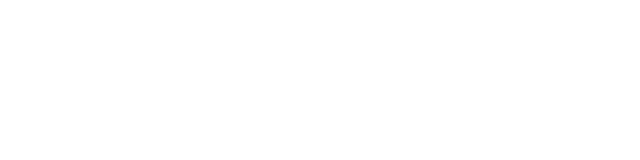
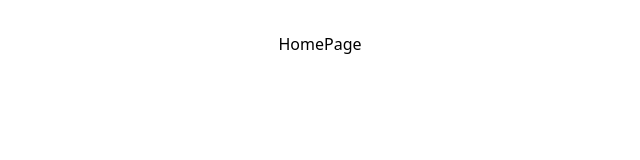
Before and after one commit to haggqvist459/moomin-mugs, a React (Vite) app: page / in a window 1280 px wide. Shown: the top 160 px of the page, without its empty margins (320-960 px from the left). Built offline with nearby package versions, Linux system fonts and the light colour scheme.

Commit message:
router setup, pages

```diff
--- a/package.json
+++ b/package.json
@@ -11,7 +11,8 @@
   },
   "dependencies": {
     "react": "^18.3.1",
-    "react-dom": "^18.3.1"
+    "react-dom": "^18.3.1",
+    "react-router-dom": "^6.28.0"
   },
   "devDependencies": {
     "@eslint/js": "^9.13.0",
--- a/src/App.jsx
+++ b/src/App.jsx
@@ -1,13 +1,23 @@
-import { useState } from 'react'
-import './App.css'
+import React from 'react';
+import { Route, createBrowserRouter, createRoutesFromElements, RouterProvider } from 'react-router-dom';
+import './App.css';
+import MainLayout from './layouts/MainLayout';
+import { HomePage, DetailsPage, LoginPage, AdminPage } from './pages';
+import { ROUTES } from './utils/constants'
 
 function App() {
 
-  return (
-    <>
-
-    </>
+  const router = createBrowserRouter(
+    createRoutesFromElements(
+      <Route path={ROUTES.HOME} element={<MainLayout/>}>
+        <Route index element={<HomePage/>}/>
+        <Route path={ROUTES.ADMIN} element={<AdminPage/>}/>
+        <Route path={ROUTES.DETAILS} element={<DetailsPage/>}/>
+        <Route path={ROUTES.LOGIN} element={<LoginPage/>}/>
+      </Route>
+    )
   )
+  return (<RouterProvider router={router}/>)
 }
 
-export default App
+export default App;
--- /dev/null
+++ b/src/layouts/MainLayout.jsx
@@ -0,0 +1,14 @@
+import React from 'react'
+import { Outlet } from 'react-router-dom'
+
+const MainLayout = () => {
+  return (
+    <Outlet/>
+  )
+}
+
+export default MainLayout
+
+// Main layout to hold header with navbar, and footer
+// And all the other components wrapped between them
+// Outlet = whatever child element, or page, as defined in App.jsx, in createBrowserRouter
--- /dev/null
+++ b/src/pages/AdminPage.jsx
@@ -0,0 +1,9 @@
+import React from 'react'
+
+const AdminPage = () => {
+  return (
+    <div>AdminPage</div>
+  )
+}
+
+export default AdminPage
--- /dev/null
+++ b/src/pages/DetailsPage.jsx
@@ -0,0 +1,9 @@
+import React from 'react'
+
+const DetailsPage = () => {
+  return (
+    <div>DetailsPage</div>
+  )
+}
+
+export default DetailsPage
--- /dev/null
+++ b/src/pages/HomePage.jsx
@@ -0,0 +1,9 @@
+import React from 'react'
+
+const HomePage = () => {
+  return (
+    <div>HomePage</div>
+  )
+}
+
+export default HomePage
--- /dev/null
+++ b/src/pages/LoginPage.jsx
@@ -0,0 +1,9 @@
+import React from 'react'
+
+const LoginPage = () => {
+  return (
+    <div>LoginPage</div>
+  )
+}
+
+export default LoginPage
--- /dev/null
+++ b/src/pages/index.js
@@ -0,0 +1,4 @@
+export { default as HomePage } from './HomePage';
+export { default as DetailsPage } from './DetailsPage';
+export { default as AdminPage } from './AdminPage';
+export { default as LoginPage } from './LoginPage';
--- /dev/null
+++ b/src/utils/constants.js
@@ -0,0 +1,7 @@
+// Path constants for routes
+export const ROUTES = {
+    HOME: '/',
+    DETAILS: '/details',
+    ADMIN: '/admin',
+    LOGIN: '/login'
+}
```
Also changed, not shown: 1 other file (tests, documents, lock files or other folders).
